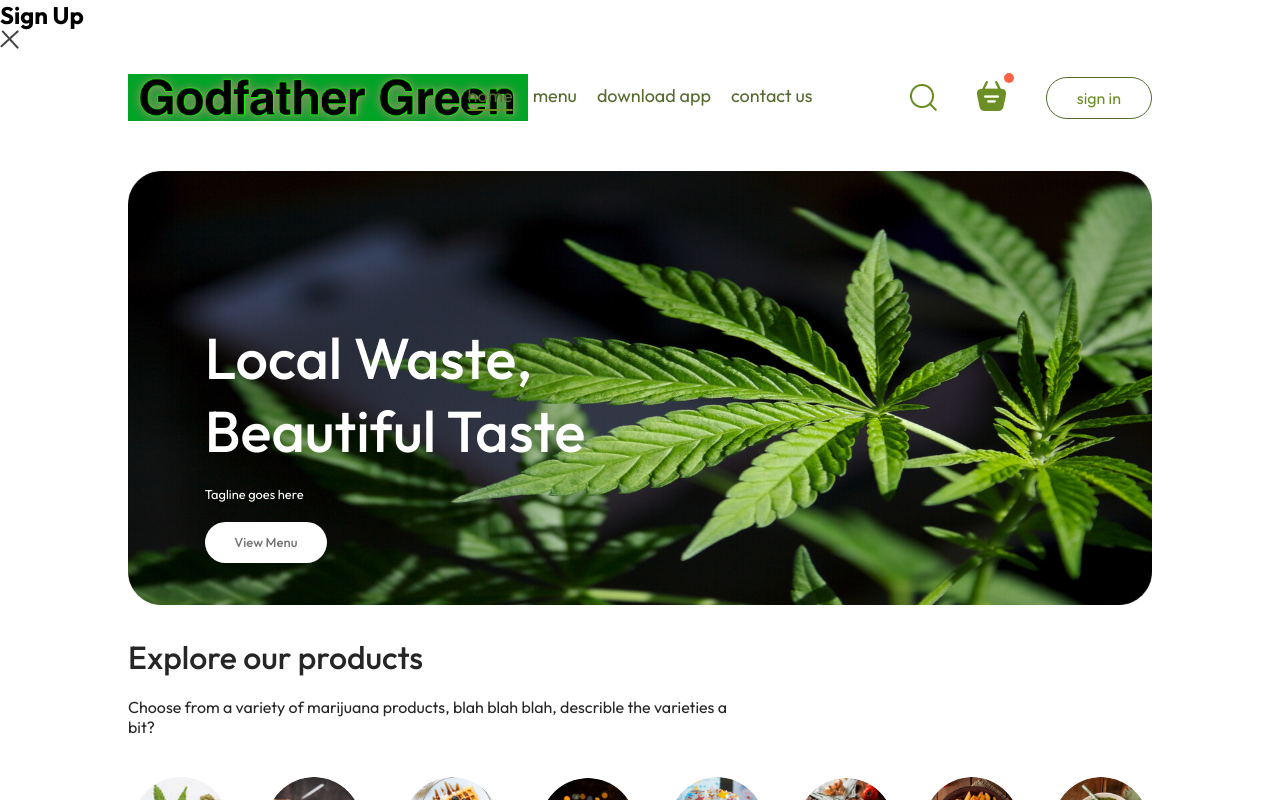
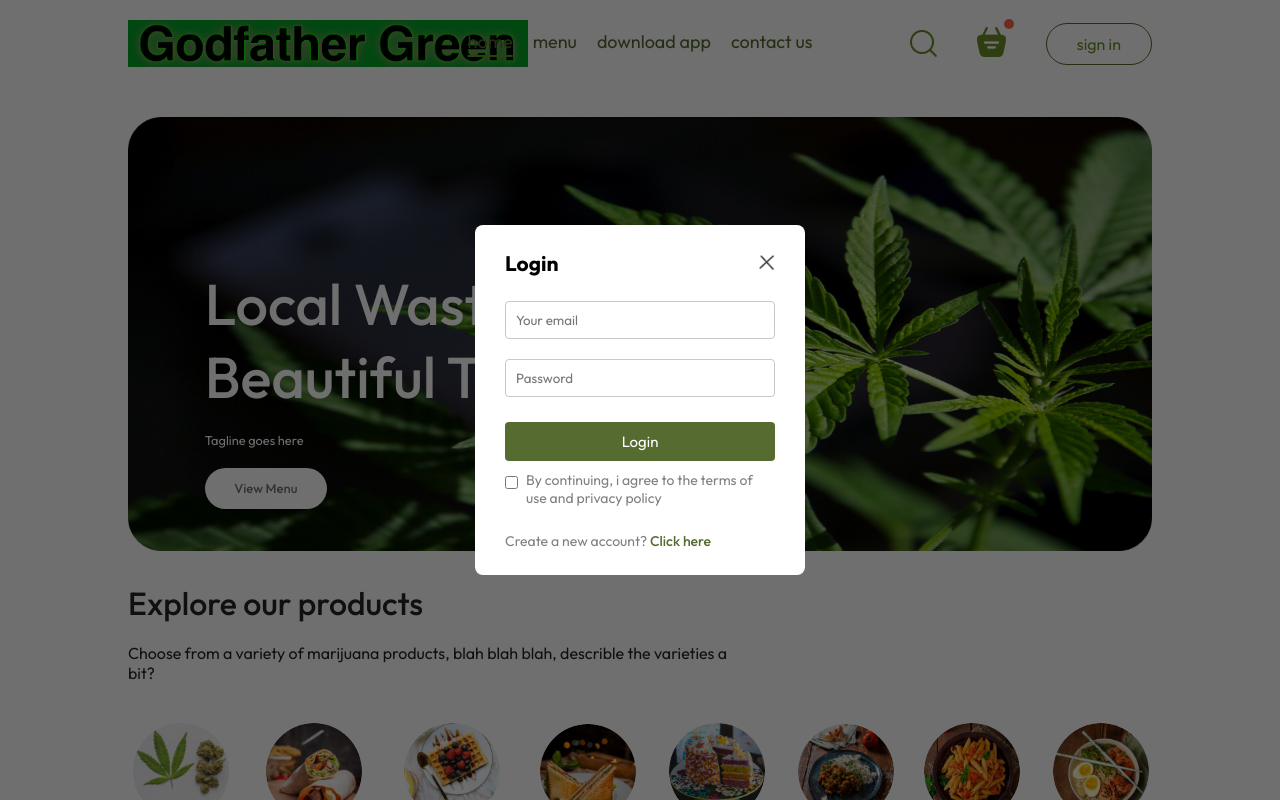
Before and after one commit to scullye127/Godfather-Green-2.0, a React (Vite) app in the folder site/frontend/: page / in a window 1280 px wide. Both pictures are taken after a click on the button "sign in". Shown: the top 800 px of the page. Built offline with nearby package versions, Linux system fonts and the light colour scheme.

Commit message:
"Login/Sign Up Button/Popup fully functional and CSSd up"

```diff
--- a/site/frontend/src/components/LoginPopup/LoginPopup.css
+++ b/site/frontend/src/components/LoginPopup/LoginPopup.css
@@ -0,0 +1,74 @@
+.login-popup {
+    position: absolute;
+    z-index: 1;
+    width: 100%;
+    height: 100%;
+    background-color: #00000090;
+    display: grid;
+}
+
+.login-popup-container {
+    place-self: center;
+    width: max(23vw, 330px);
+    color: #808080;
+    background-color: white;
+    display: flex;
+    flex-direction: column;
+    gap: 25px;
+    padding: 25px 30px;
+    border-radius: 8px;
+    font-size: 14px;
+    animation: fadeIn 0.5s;
+}
+
+.login-popup-title {
+    display: flex;
+    justify-content: space-between;
+    align-items: center;
+    color: black;
+}
+
+.login-popup-title img {
+    width: 16px;
+    cursor: pointer;
+}
+
+.login-popup-inputs {
+    display: flex;
+    flex-direction: column;
+    gap: 20px;
+}
+
+.login-popup-inputs input {
+    outline: none;
+    border: 1px solid #c9c9c9;
+    padding: 10px;
+    border-radius: 4px;
+}
+
+.login-popup-container button {
+    border: none;
+    padding: 10px;
+    border-radius: 4px;
+    color: white;
+    background-color: darkolivegreen;
+    font-size: 15px;
+    cursor: pointer;
+}
+
+.login-popup-condition {
+    display: flex;
+    align-items: start;
+    gap: 8px;
+    margin-top: -15px;
+}
+
+.login-popup-condition input {
+    margin-top: 5px;
+}
+
+.login-popup p span {
+    color: darkolivegreen;
+    font-weight: 500;
+    cursor: pointer;
+}
--- a/site/frontend/src/components/LoginPopup/LoginPopup.jsx
+++ b/site/frontend/src/components/LoginPopup/LoginPopup.jsx
@@ -5,7 +5,7 @@
 
 const LoginPopup = ({setShowLogin}) => {
 
-    const [currState, setCurrState] = useState("Sign Up")
+    const [currState, setCurrState] = useState("Login")
 
     return (
         <div className="login-popup">
@@ -14,6 +14,21 @@
                     <h2>{currState}</h2>
                     <img onClick={()=>setShowLogin(false)} src={assets.cross_icon} alt="" />
                 </div>
+                <div className="login-popup-inputs">
+                    {currState === "Login" ? <></> : <input type="text" placeholder='Your name' required/>}
+                    <input type="email" placeholder='Your email' required />
+                    <input type="password" placeholder='Password' required />
+                </div>
+                <button>{currState==="Sign Up"?"Create account":"Login"}</button>
+                <div className="login-popup-condition">
+                    <input type="checkbox" required/>
+                    <p>By continuing, i agree to the terms of use and privacy policy</p>
+                </div>
+                {currState === "Login"
+                    ? <p>Create a new account? <span onClick={()=>setCurrState("Sign Up")}>Click here</span></p>
+                    : <p>Already have an account? <span onClick={()=>setCurrState("Login")}>Login here</span></p>
+                }
+
             </form>
         </div>
     )
```
